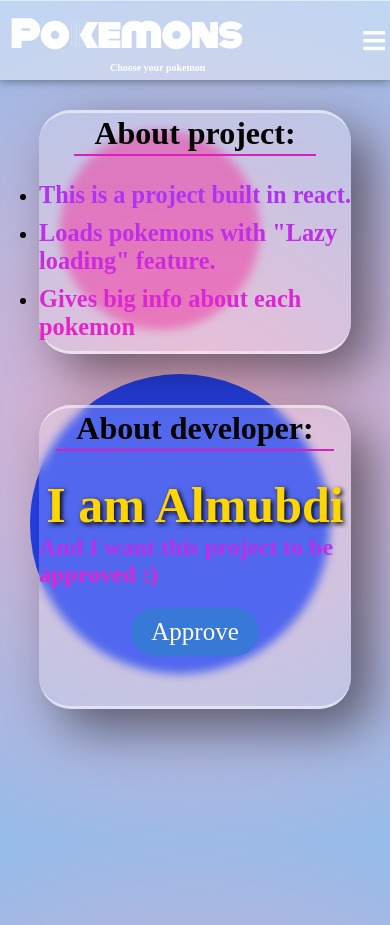
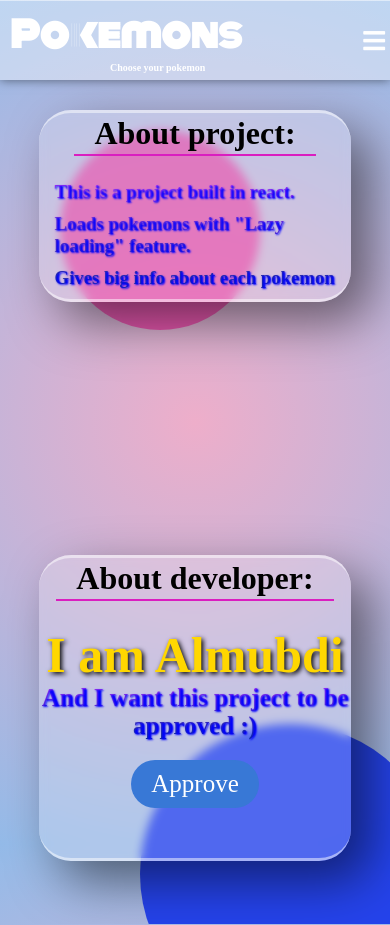
Before and after one commit to AlmubdyMutaikhan/frontend-react-pokemon-go, a React (Create React App) app: page /about in a window 390 px wide. Built offline with nearby package versions, Linux system fonts and the light colour scheme; a web font is replaced by a local one.

Commit message:
make responsive

```diff
--- a/src/components/About/About.css
+++ b/src/components/About/About.css
@@ -137,3 +137,42 @@
     color: rgb(56, 120, 214);
 
   }
+
+
+
+@media screen and (max-width:960px) {
+    .about-container .dev {
+        margin-top: 180px;
+    }
+    .circle2 {
+        position: absolute;
+        bottom: -100px;
+        right: -50px;
+    }
+
+    .about-container .card {
+        display: flex;
+        justify-content: center;
+        align-items: center;
+    }
+
+    .card .desc-list li {
+        margin-bottom: 10px;
+        font-size: 1rem;
+        list-style: none;
+        margin-left: 5%;
+    }
+    .dev {
+        text-align: center;
+    }
+
+    .purple {
+        text-shadow: 1px 1px 2px blue;
+        background: -webkit-linear-gradient(rgb(169, 52, 247), #0b2e8f);
+        -webkit-background-clip: text;
+        -webkit-text-fill-color: transparent;
+        font-size: 25px;
+    }
+
+
+}
--- a/src/components/About/About.js
+++ b/src/components/About/About.js
@@ -17,7 +17,7 @@
                     <h1 className="about">About developer:</h1>
                     <ul className="desc-list center">
                         <h1 className="name">I am Almubdi</h1>
-                        <h2 className="purple">And I want this project to be approved :)</h2>
+                        <h2 className="purple goal">And I want this project to be approved :)</h2>
                     </ul>
                     <a target="_blank" href="https://upskill.us.qwasar.io/tracks/season-03-frontend-may-2021-20/track_users/1252-mutaikha_a-may-2021-20-79bf/projects/my_pokemon_app" className="btn">Approve</a>
                 </div>
--- a/src/components/Navbar/Navbar.js
+++ b/src/components/Navbar/Navbar.js
@@ -6,17 +6,16 @@
 const Navbar = () => {
     const [isClickedMenuIcon, setClickedMenuIcon] = useState(false);
 
+    const handleClick = () => {
+        setClickedMenuIcon(!isClickedMenuIcon);
+    }
 
     const menuItemsList = menuItems.map((item, id) => (
         <li className="navbar-li" key={id}>
-            <NavLink className={item.className} to={item.path}>{item.title}</NavLink>
+            <NavLink className={item.className} to={item.path} onClick={handleClick}>{item.title}</NavLink>
         </li>
     ))
 
-
-    const handleClick = () => {
-        setClickedMenuIcon(!isClickedMenuIcon);
-    }
 
     return(
         <div className="navbar">
--- a/src/components/Pokemons/Pokemons.css
+++ b/src/components/Pokemons/Pokemons.css
@@ -130,3 +130,14 @@
   transform: translateY(0);
   opacity: 1;
 }
+
+@media screen and (max-width:960px) {
+  .pokemons-container .sub-container {
+    display: flex;
+    justify-content: center;
+    align-items: center;
+  }
+  .card {
+    margin-bottom: 35px;
+  }
+}
--- a/src/components/Search/Search.css
+++ b/src/components/Search/Search.css
@@ -72,3 +72,19 @@
     margin-left: 15px;
     border-radius: 50px;
 }
+
+
+
+@media screen and (max-width:960px) {
+        .search-container .form {
+            display: flex;
+            flex-direction: column;
+
+        }
+
+        .search-container .form input {
+            margin-top: 25px;
+            margin-bottom: 25px;
+        }
+
+  }
```
